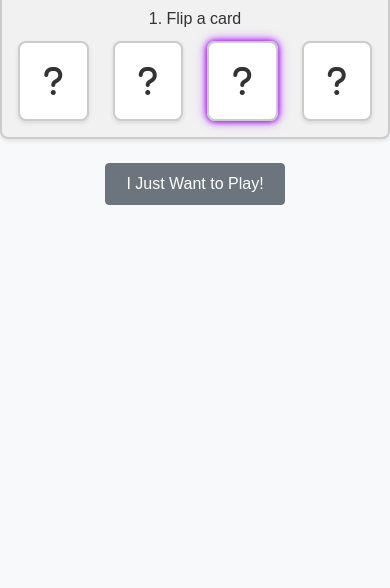
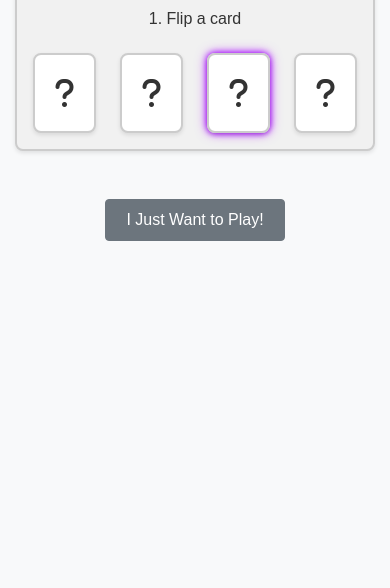
Before and after one commit to omp5gsel/Just-Count, a plain HTML site: page index.html in a window 390 px wide. Shown: the part 189-777 px from the top of the page. Drawn offline with Linux system fonts and the light colour scheme.

Commit message:
Update: Tutorial section added a wrapper to ensure spacing and screen width matches the game window (which currently fills better on mobile)

```diff
--- a/index.html
+++ b/index.html
@@ -24,19 +24,22 @@
 	<main class="container mt-5">
 
 		<!-- How to Play -->
-		<section id="how-to-play" class="mb-5">
+		<section id="how-to-play" class="text-center mb-5">
 
 			<!-- Required to Make Content Centered on Users View -->
 			<div class="row justify-content-center">
 
 				<!-- Steps - Updated with JQuery -->
-				<div id="tutorialCard" class="tutorial ol-12 col-md-10 col-lg-8 mb-4">
+				<div class="col-12 col-md-10 col-lg-8">
 
-					<h2 class="text-center mb-4">How to Play</h2>
+					<div class="tutorial text-center mb-4">
+
+
+						<h2 class="mb-4">How to Play</h2>
 						<!-- 1 = Flip a card -->
 						<!-- 2 = Flip another card -->
 						<!-- 3 = Match pairs in order -->
-					<h5 id="tutorialTitle" class="text-center">1. Flip a card</h5>
+						<h5 id="tutorialTitle" class="mb-4">1. Flip a card</h5>
 						<div id="tutorialArea" class="d-flex justify-content-around">
 							<!-- 2 -->
 							<div id="tutorialCard1" class="flip-card" data-value="2">
@@ -87,8 +90,9 @@
 					</div>
 				</div>
 
-			<div class="text-center">
-				<button id="tutorialPlayButton" type="button" class="btn btn-secondary">I Just Want to Play!</button>
+				<div class="text-center mt-4">
+					<button id="tutorialPlayButton" type="button" class="btn btn-secondary">I Just Want to
+						Play!</button>
 				</div>
 		</section>
 
@@ -96,12 +100,11 @@
 		<section id="game" class="text-center mb-5" style="display: none;">
 			<!-- Added Bootstrap Grid to match the tutorial and fix scaling issues -->
 			<div class="row justify-content-center">
-				<div class="col-12 col-md-10 col-lg-8">
+				<div id="gameCard" class="col-12 col-md-10 col-lg-8">
+				</div>
+				<div id="gameCard" class="col-12 col-md-10 col-lg-8">
+					<p>Score: <span id="score">0</span> | Time remaining: <span id="time">01:00</span></p>
 					<div class="tutorial text-center">
-						<!-- Removed the heading, it doesn't add anything -->
-						<!-- <h2>Game</h2> -->
-						<p>Score: <span id="score">0</span> | Time remaining: <span id="time">01:00</span></p>
-
 						<div id="game-cards">
 							<div id="gameCard1" class="flip-card" data-value="0" onclick="cardClicked(this)">
 								<div class="flip-card-inner">
```
Lines whose indentation alone changed are shown as unchanged.
